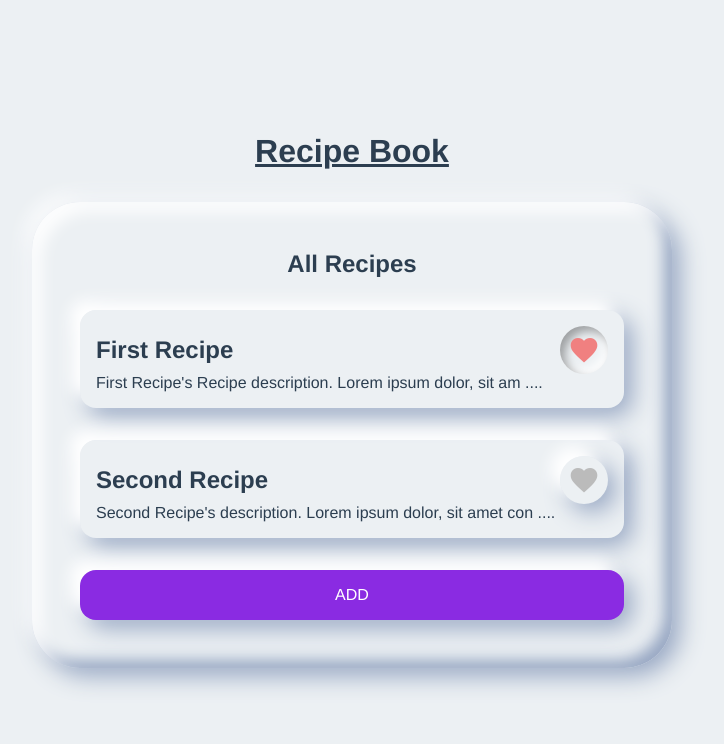
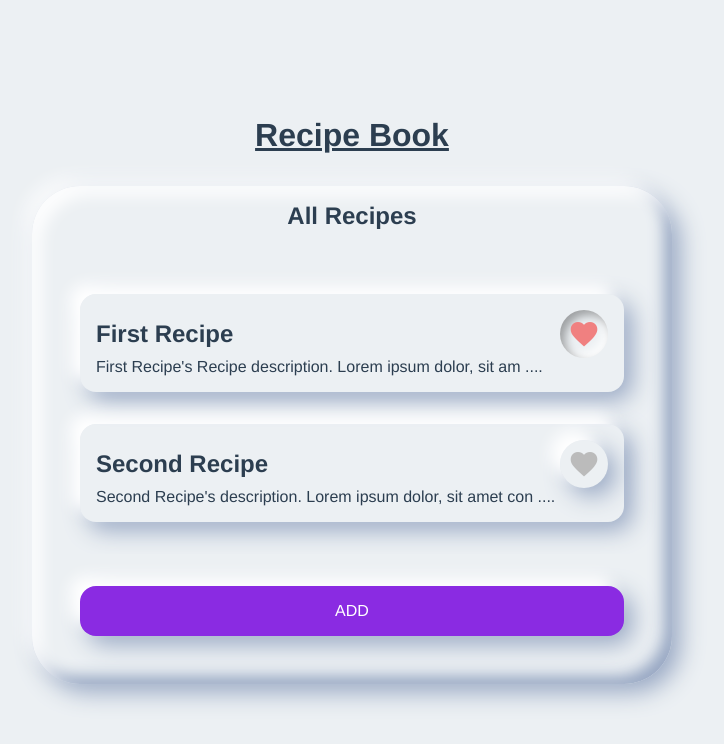
Before and after one commit to IronAdministrator/vue_recipe-book, a Vue app: page / in a window 1280 px wide. Shown: the top 744 px of the page, without its empty margins (288-1012 px from the left). Built offline with nearby package versions, Linux system fonts and the light colour scheme; data requests are answered from the project's data file.

Commit message:
refactor

```diff
--- a/src/App.vue
+++ b/src/App.vue
@@ -29,7 +29,7 @@
   display: flex;
   flex-direction: column;
   gap: 2rem;
-  padding: 3rem;
+  padding: 1rem;
   border-radius: 3rem;
   /* box-shadow: -10px -10px 15px #ffffff,
     8px 8px 25px #97a7c3; */
--- a/src/components/RecipeList.vue
+++ b/src/components/RecipeList.vue
@@ -1,7 +1,7 @@
 <template>
   <div class="recipe-list">
     <div v-for="recipe in recipes" :key="recipe.id">
-      <SingleRecipe :recipe="recipe" @favorite="handleFavorite"/>
+      <SingleRecipe :recipe="recipe" @favorite="handleFavorite" />
       <!-- props "recipe" zu SingleRecipe Komponent weiterleiten -->
       <!-- <h3>{{ recipe.title }}</h3> -->
       <!-- instead of showing the content(title, description, ...) in RecipeList we'll move it to separate component - SingleRecipe -->
@@ -22,12 +22,12 @@ export default {
 
     const handleFavorite = (id) => {
       let fav = props.recipes.find((recipe) => {
-        return recipe.id === id
-      })
-      fav.favorite = !fav.favorite
-    }
+        return recipe.id === id;
+      });
+      fav.favorite = !fav.favorite;
+    };
 
-    return {handleFavorite};
+    return { handleFavorite };
   },
 };
 </script>
@@ -37,5 +37,8 @@ export default {
   display: flex;
   flex-direction: column;
   gap: 2rem;
+  max-height: 70vh;
+  overflow-y: auto;
+  padding: 2rem;
 }
 </style>
--- a/src/views/AddRecipe.vue
+++ b/src/views/AddRecipe.vue
@@ -1,5 +1,5 @@
 <template>
-  <h2>All Recipes</h2>
+  <h2>Add Recipe</h2>
   <form class="create" @submit.prevent="handleSubmit">
     <input v-model="title" type="text" placeholder="Title" />
     <input v-model="ingredients.ingredient_1" type="text" placeholder="Ingredient 1" />
@@ -88,10 +88,14 @@ export default {
 </script>
 
 <style scoped>
+h2 {
+  text-align: center;
+}
 form {
   display: flex;
   flex-direction: column;
   gap: 2rem;
+  padding: 2rem;
 }
 input,
 textarea {
--- a/src/views/DetailsView.vue
+++ b/src/views/DetailsView.vue
@@ -3,7 +3,7 @@
   <div v-if="recipe" class="recipe-detail">
     <div class="detail-header">
       <router-link :to="{ name: 'HomeView' }">Back</router-link>
-      <h2>Detailed Recipe Description</h2>
+      <h2>Detailed Description</h2>
       <span class="material-icons" :class="{favorite: recipe.favorite}">favorite</span>
     </div>
     <hr />
@@ -65,6 +65,7 @@ export default {
   display: flex;
   flex-direction: column;
   gap: 1rem;
+  padding: 2rem;
 }
 .detail-header {
   display: flex;
--- a/src/views/EditRecipe.vue
+++ b/src/views/EditRecipe.vue
@@ -63,6 +63,7 @@ form {
   display: flex;
   flex-direction: column;
   gap: 2rem;
+  padding: 2rem;
 }
 input,
 textarea {
--- a/src/views/HomeView.vue
+++ b/src/views/HomeView.vue
@@ -3,12 +3,15 @@
     <div v-if="error">{{ error }}</div>
     <div v-if="recipes.length">
       <h2>All Recipes</h2>
-      <RecipeList :recipes="recipes" /> <!-- passing recipes as props to RecipeList Component -->
+      <RecipeList :recipes="recipes" />
+      <!-- passing recipes as props to RecipeList Component -->
     </div>
     <div v-else>
       <Spinner />
     </div>
-    <router-link :to="{name: 'AddRecipe'}">Add</router-link>
+    <div class="add-btn-container">
+      <router-link :to="{ name: 'AddRecipe' }">Add</router-link>
+    </div>
     <!-- {{recipes}} -->
     <!-- <div>{{ date }}</div> -->
   </div>
@@ -19,7 +22,7 @@
 import getRecipes from "@/composables/getRecipes";
 import RecipeList from "@/components/RecipeList.vue";
 import Spinner from "@/components/Spinner.vue";
-
+import { onMounted } from "vue";
 export default {
   name: "HomeView",
   components: {
@@ -28,8 +31,9 @@ export default {
   },
   setup() {
     const { recipes, error, fetchData } = getRecipes();
-
-    fetchData();
+    onMounted(() => {
+      fetchData();
+    });
 
     // const recipesTest = () => {
     //   console.log(recipes);
@@ -67,4 +71,7 @@ h2 {
   margin-bottom: 2rem;
   text-align: center;
 }
+.add-btn-container {
+  padding: 0 2rem 2rem 2rem;
+}
 </style>
```
